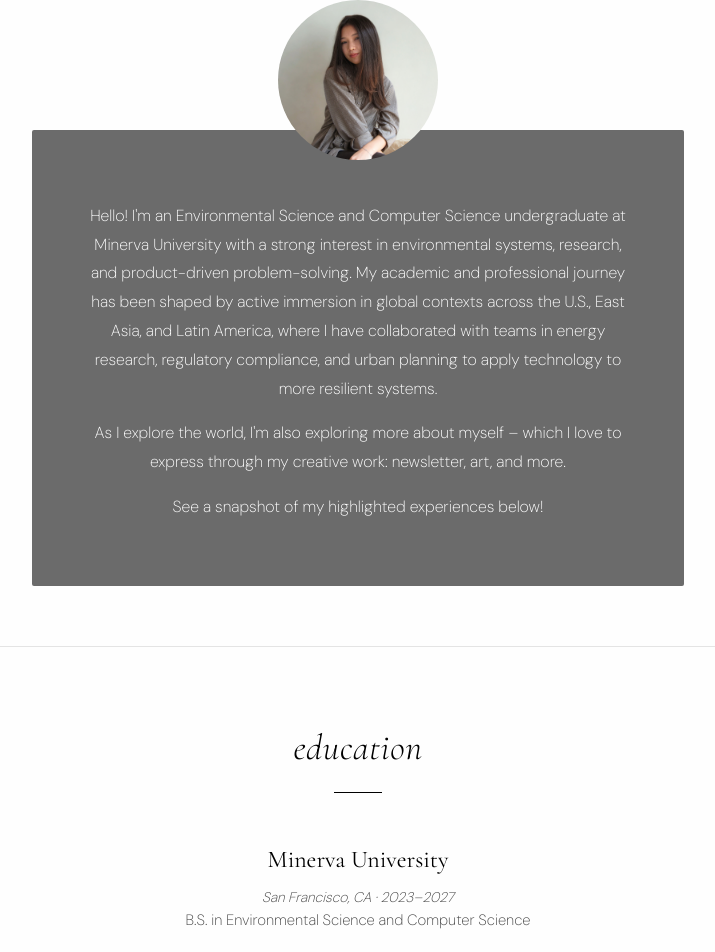
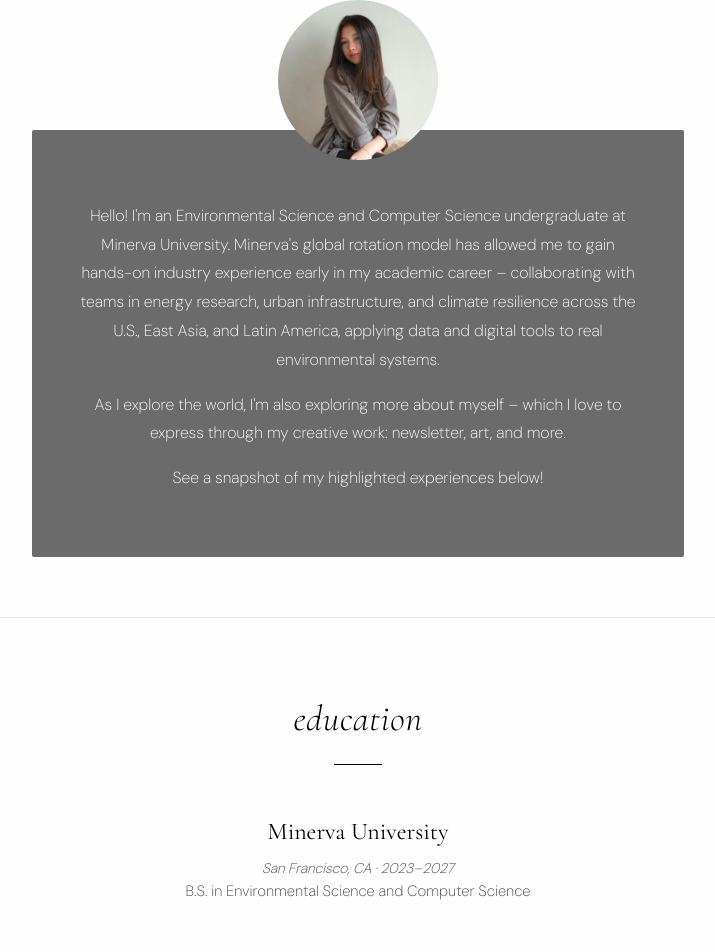
Before and after one commit to arukudassova/my-portfolio, a React (Vite) app: page / in a window 1280 px wide. Shown: the part 814-1766 px from the top of the page, without its empty margins (282-997 px from the left). Built offline with nearby package versions, Linux system fonts and the light colour scheme; a web font is replaced by a local one.

Commit message:
update bio

```diff
--- a/src/App.jsx
+++ b/src/App.jsx
@@ -35,7 +35,7 @@ export default function App() {
         <h1 className="profileName">Aru Kudassova</h1>
         <div className="profilePhoto" />
         <div className="profileBioBox">
-          <p>Hello! I'm an Environmental Science and Computer Science undergraduate at Minerva University with a strong interest in environmental systems, research, and product-driven problem-solving. My academic and professional journey has been shaped by active immersion in global contexts across the U.S., East Asia, and Latin America, where I have collaborated with teams in energy research, regulatory compliance, and urban planning to apply technology to more resilient systems.</p>
+          <p>Hello! I'm an Environmental Science and Computer Science undergraduate at Minerva University. Minerva's global rotation model has allowed me to gain hands-on industry experience early in my academic career – collaborating with teams in energy research, urban infrastructure, and climate resilience across the U.S., East Asia, and Latin America, applying data and digital tools to real environmental systems.</p>
           <p>As I explore the world, I'm also exploring more about myself – which I love to express through my creative work: newsletter, art, and more.</p>
           <p>See a snapshot of my highlighted experiences below!</p>
         </div>
```
